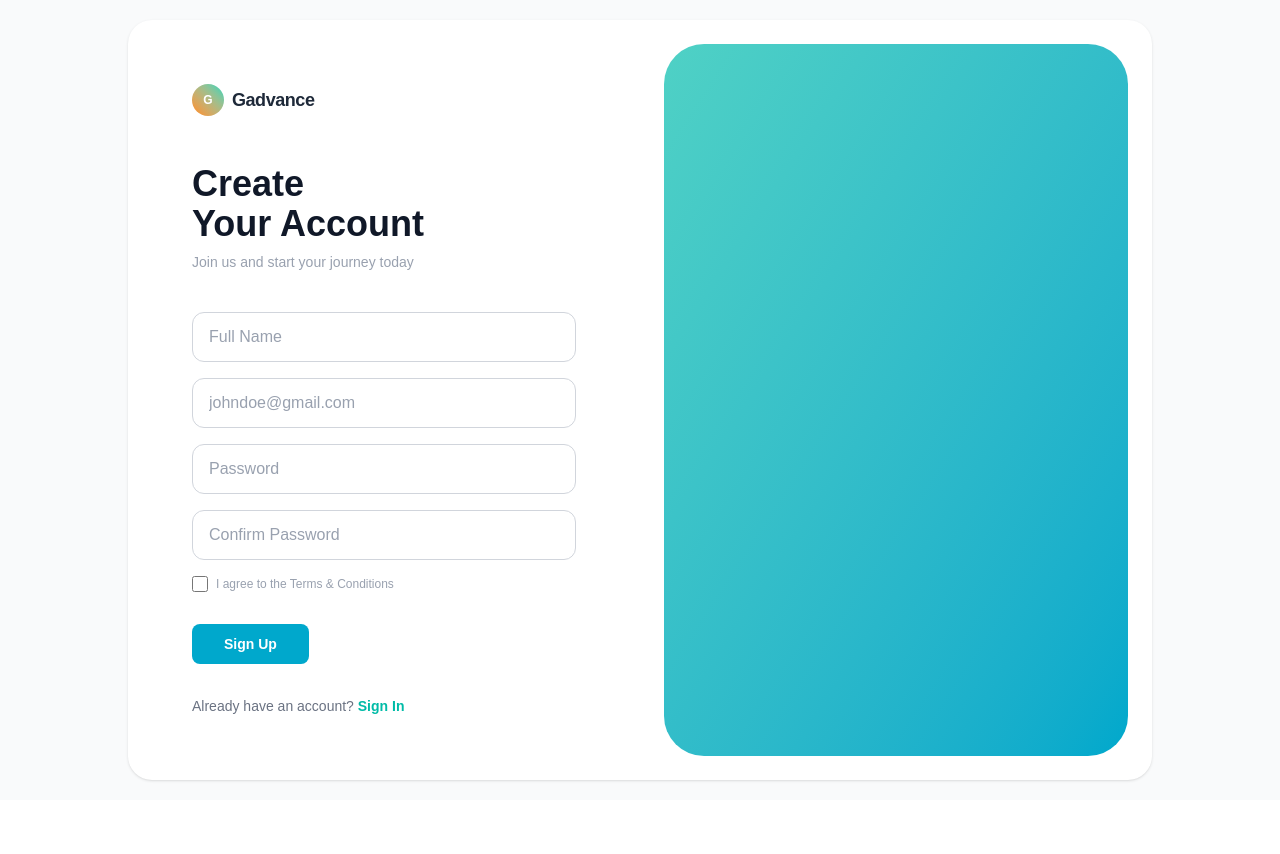
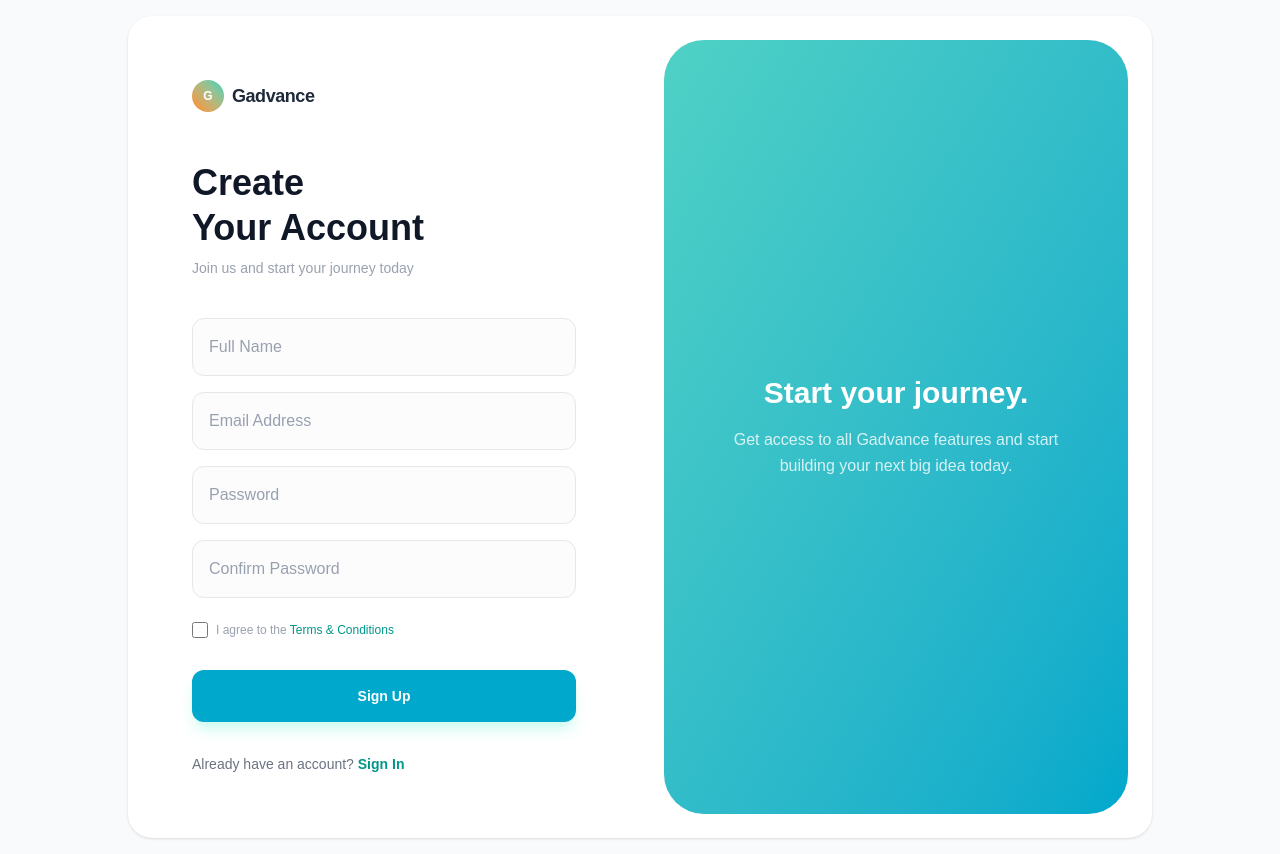
Before and after one commit to nathsuki73/gadvance, a Next.js app: page /auth/signup in a window 1280 px wide. Before the commit the page ends 800 px from the top, so only its background shows below. Built offline with nearby package versions, Linux system fonts and the light colour scheme.

Commit message:
Refactor SignUp component for improved styling and accessibility

```diff
--- a/app/auth/signup/page.tsx
+++ b/app/auth/signup/page.tsx
@@ -1,4 +1,7 @@
+"use client";
+
 import React from "react";
+import Link from "next/link"; // Essential for SPA-like navigation
 
 const SignUp = () => {
   return (
@@ -19,7 +22,7 @@ const SignUp = () => {
             </div>
 
             {/* Header */}
-            <h1 className="text-4xl font-bold text-gray-900 mb-2">
+            <h1 className="text-4xl font-bold text-gray-900 mb-2 leading-tight">
               Create <br /> Your Account
             </h1>
             <p className="text-gray-400 mb-10 text-sm">
@@ -32,41 +35,53 @@ const SignUp = () => {
               <input
                 type="text"
                 placeholder="Full Name"
-                className="w-full px-4 py-3 rounded-xl border border-gray-300 focus:outline-none focus:ring-2 focus:ring-teal-500 transition-all text-gray-600 placeholder-gray-400"
+                className="w-full px-4 py-4 rounded-xl border border-gray-200 focus:outline-none focus:ring-2 focus:ring-teal-500 transition-all text-gray-600 placeholder-gray-400 bg-gray-50/50"
               />
 
               {/* Email */}
               <input
                 type="email"
-                placeholder="johndoe@gmail.com"
-                className="w-full px-4 py-3 rounded-xl border border-gray-300 focus:outline-none focus:ring-2 focus:ring-teal-500 transition-all text-gray-600 placeholder-gray-400"
+                placeholder="Email Address"
+                className="w-full px-4 py-4 rounded-xl border border-gray-200 focus:outline-none focus:ring-2 focus:ring-teal-500 transition-all text-gray-600 placeholder-gray-400 bg-gray-50/50"
               />
 
               {/* Password */}
               <input
                 type="password"
                 placeholder="Password"
-                className="w-full px-4 py-3 rounded-xl border border-gray-300 focus:outline-none focus:ring-2 focus:ring-teal-500 transition-all text-gray-600 placeholder-gray-400"
+                className="w-full px-4 py-4 rounded-xl border border-gray-200 focus:outline-none focus:ring-2 focus:ring-teal-500 transition-all text-gray-600 placeholder-gray-400 bg-gray-50/50"
               />
 
               {/* Confirm Password */}
               <input
                 type="password"
                 placeholder="Confirm Password"
-                className="w-full px-4 py-3 rounded-xl border border-gray-300 focus:outline-none focus:ring-2 focus:ring-teal-500 transition-all text-gray-600 placeholder-gray-400"
+                className="w-full px-4 py-4 rounded-xl border border-gray-200 focus:outline-none focus:ring-2 focus:ring-teal-500 transition-all text-gray-600 placeholder-gray-400 bg-gray-50/50"
               />
 
               {/* Terms */}
-              <label className="flex items-center gap-2 text-xs text-gray-400 cursor-pointer">
+              <div className="flex items-center gap-2 py-2">
                 <input
                   type="checkbox"
-                  className="w-4 h-4 rounded border-gray-300 text-teal-500 focus:ring-teal-500"
+                  id="terms"
+                  className="w-4 h-4 rounded border-gray-300 text-teal-500 focus:ring-teal-500 cursor-pointer"
                 />
-                I agree to the Terms & Conditions
-              </label>
+                <label
+                  htmlFor="terms"
+                  className="text-xs font-medium text-gray-400 cursor-pointer select-none"
+                >
+                  I agree to the{" "}
+                  <span className="text-teal-600 hover:underline">
+                    Terms & Conditions
+                  </span>
+                </label>
+              </div>
 
               {/* Sign Up Button */}
-              <button className="bg-[#00A8CC] hover:bg-[#0096b6] text-white px-8 py-2.5 rounded-lg text-sm font-semibold transition-colors mt-4">
+              <button
+                type="submit"
+                className="w-full bg-[#00A8CC] hover:bg-[#0096b6] text-white px-8 py-4 rounded-xl text-sm font-bold transition-all shadow-lg shadow-teal-100 mt-2"
+              >
                 Sign Up
               </button>
             </form>
@@ -75,19 +90,23 @@ const SignUp = () => {
           {/* Footer */}
           <p className="text-sm text-gray-500 mt-8">
             Already have an account?{" "}
-            <a
+            <Link
               href="/auth/signin"
-              className="text-teal-500 font-semibold hover:underline"
+              className="text-teal-600 font-bold hover:underline"
             >
               Sign In
-            </a>
+            </Link>
           </p>
         </div>
 
         {/* Right Side: Decorative Gradient Panel */}
         <div className="hidden lg:block lg:w-1/2 p-6">
-          <div className="w-full h-full bg-gradient-to-br from-[#4fd1c5] to-[#00a8cc] rounded-[2.5rem]">
-            {/* Optional illustration */}
+          <div className="w-full h-full bg-gradient-to-br from-[#4fd1c5] to-[#00a8cc] rounded-[2.5rem] flex flex-col items-center justify-center p-12 text-white text-center">
+            <h2 className="text-3xl font-bold mb-4">Start your journey.</h2>
+            <p className="opacity-80 font-light leading-relaxed">
+              Get access to all Gadvance features and start building your next
+              big idea today.
+            </p>
           </div>
         </div>
       </div>
```
